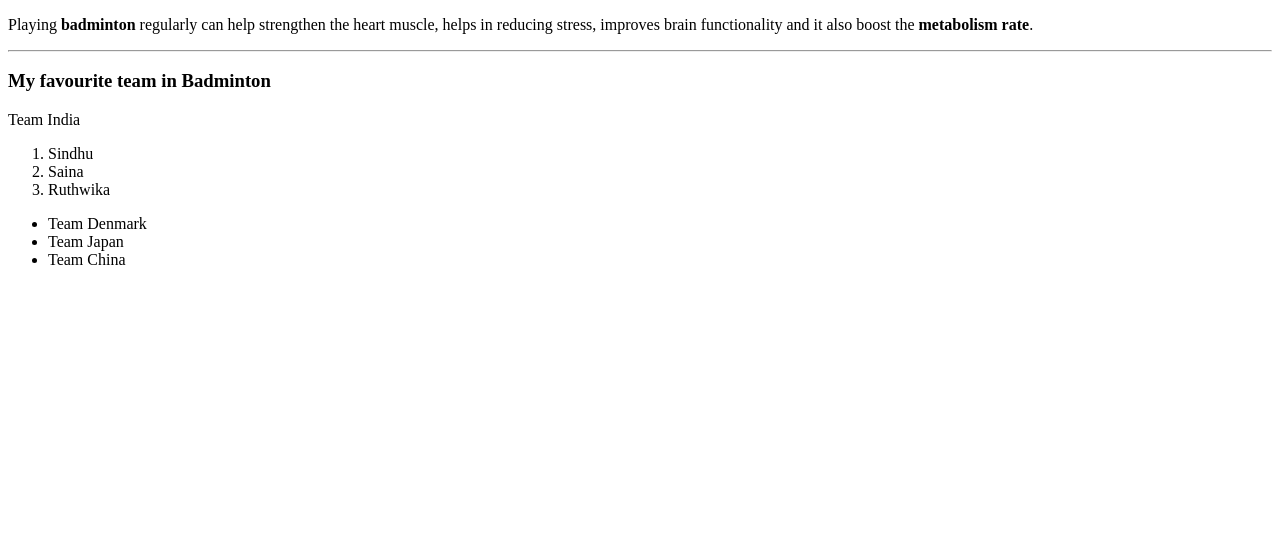
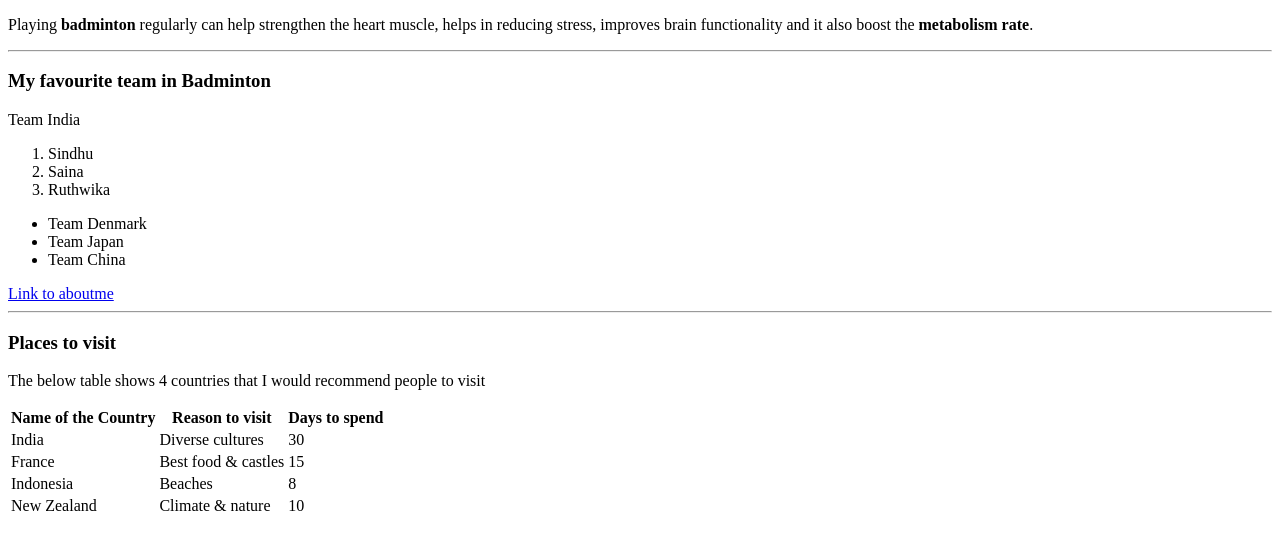
Before and after one commit to 44-563-Web-Apps-S23/44563-webapps-assignment-3-Spurthi-Ravula, a plain HTML site: page index.html in a window 1280 px wide. Shown: the part 105-654 px from the top of the page. Drawn offline with Linux system fonts and the light colour scheme.

Commit message:
added table

```diff
--- a/index.html
+++ b/index.html
@@ -22,5 +22,38 @@
             <li>Team Japan</li>
             <li>Team China</li>
         </ul>
+
+        <a href="aboutme.html">Link to aboutme</a>
+
+        <hr>
+        <h3>Places to visit</h3>
+        <p>The below table shows 4 countries that I would recommend people to visit</p>
+        <table>
+            <tr>
+                <th>Name of the Country</th>
+                <th>Reason to visit</th>
+                <th>Days to spend</th>
+            </tr>
+            <tr>
+                <td>India</td>
+                <td>Diverse cultures</td>
+                <td>30</td>
+            </tr>
+            <tr>
+                <td>France</td>
+                <td>Best food & castles</td>
+                <td>15</td>
+            </tr>
+            <tr>
+                <td>Indonesia	</td>
+                <td>Beaches</td>
+                <td>8</td>
+            </tr>
+            <tr>
+                <td>New Zealand</td>
+                <td>Climate & nature</td>
+                <td>10</td>
+            </tr>
+        </table>
     </body>
 </html>
```
Also changed, not shown: aboutme.html (added, +15 -0 lines), Atomic Habits.jpg (added).
